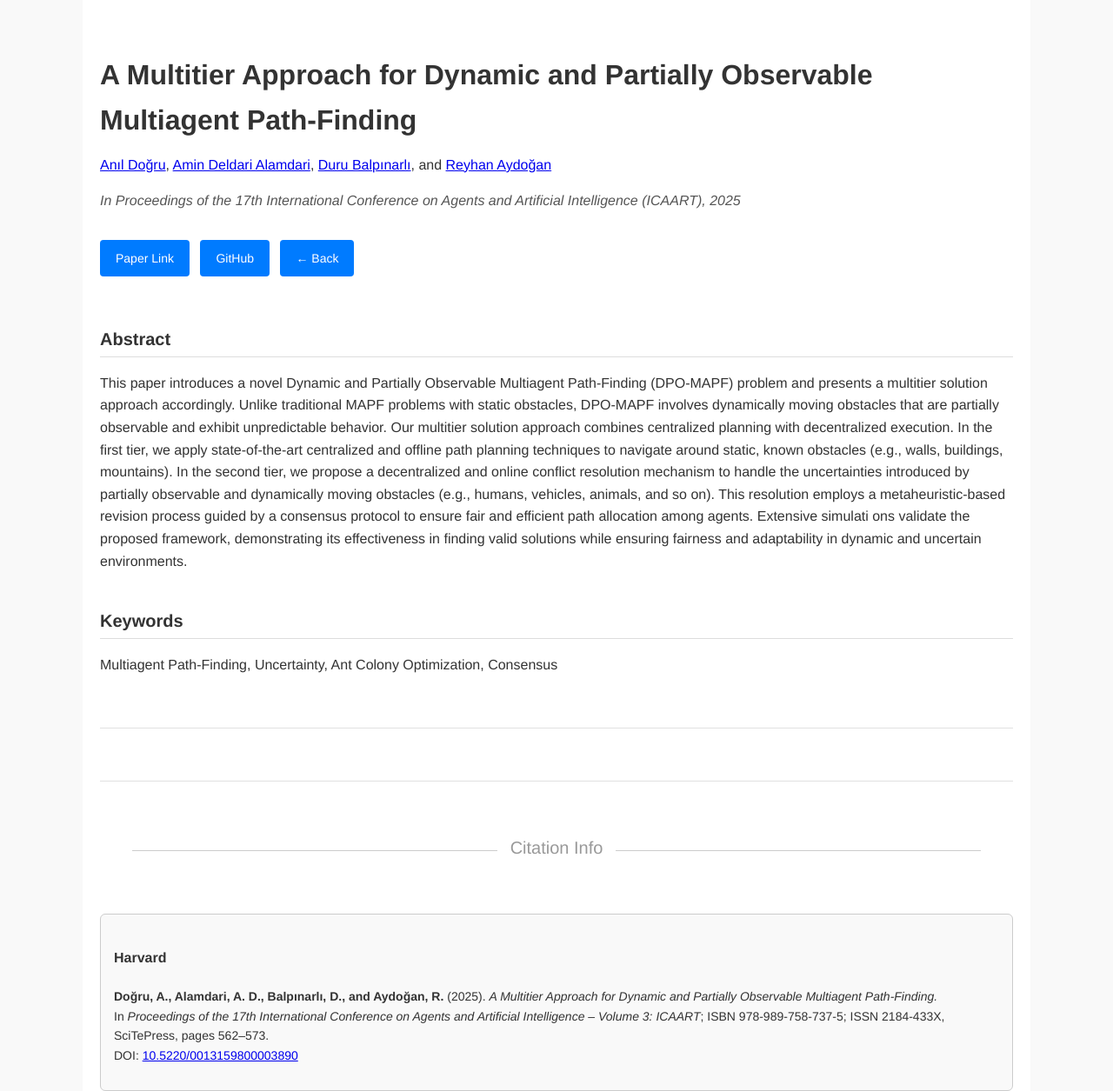
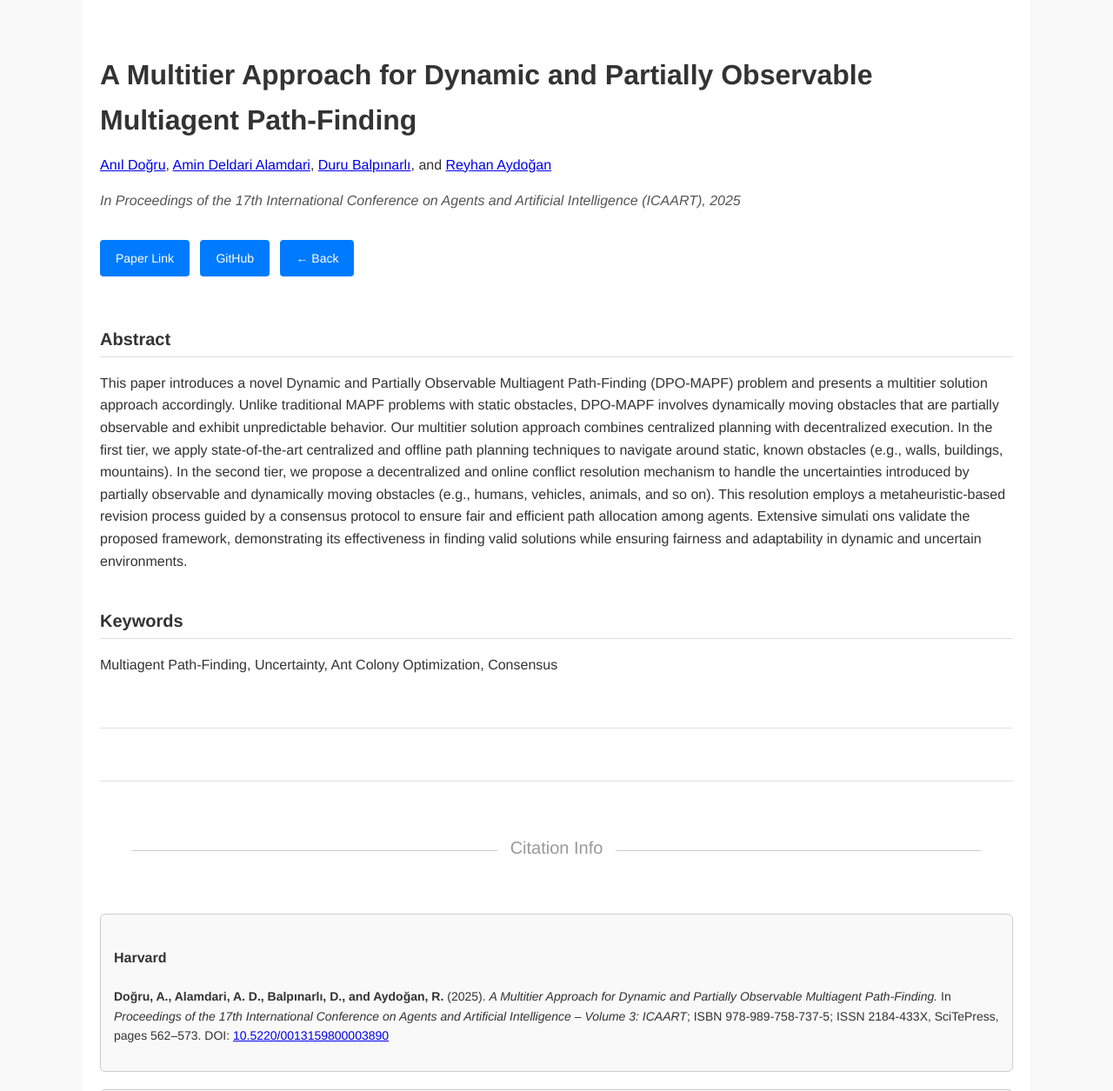
Before and after one commit to A-D-Alamdari/A-D-Alamdari.github.io, a plain HTML site: page Conference_ICAART2025.html in a window 1280 px wide. Shown: the top 1255 px of the page at 87% size. Drawn offline with Linux system fonts and the light colour scheme.

Commit message:
Update Conference_ICAART2025.html

```diff
--- a/Conference_ICAART2025.html
+++ b/Conference_ICAART2025.html
@@ -171,9 +171,9 @@
     <h4>Harvard</h4>
     <p style="font-size: 14px; line-height: 1.6;">
       <strong>Doğru, A., Alamdari, A. D., Balpınarlı, D., and Aydoğan, R.</strong> (2025).
-      <em>A Multitier Approach for Dynamic and Partially Observable Multiagent Path-Finding.</em><br>
+      <em>A Multitier Approach for Dynamic and Partially Observable Multiagent Path-Finding.</em>
       In <em>Proceedings of the 17th International Conference on Agents and Artificial Intelligence – Volume 3: ICAART</em>;
-      ISBN 978-989-758-737-5; ISSN 2184-433X, SciTePress, pages 562–573.<br>
+      ISBN 978-989-758-737-5; ISSN 2184-433X, SciTePress, pages 562–573.
       DOI: <a href="https://doi.org/10.5220/0013159800003890" target="_blank">10.5220/0013159800003890</a>
     </p>
   </div>
@@ -192,8 +192,7 @@
   organization={INSTICC},
   doi={10.5220/0013159800003890},
   isbn={978-989-758-737-5},
-  issn={2184-433X}
-}
+  issn={2184-433X}}
     </pre>
   </div>
 
```
